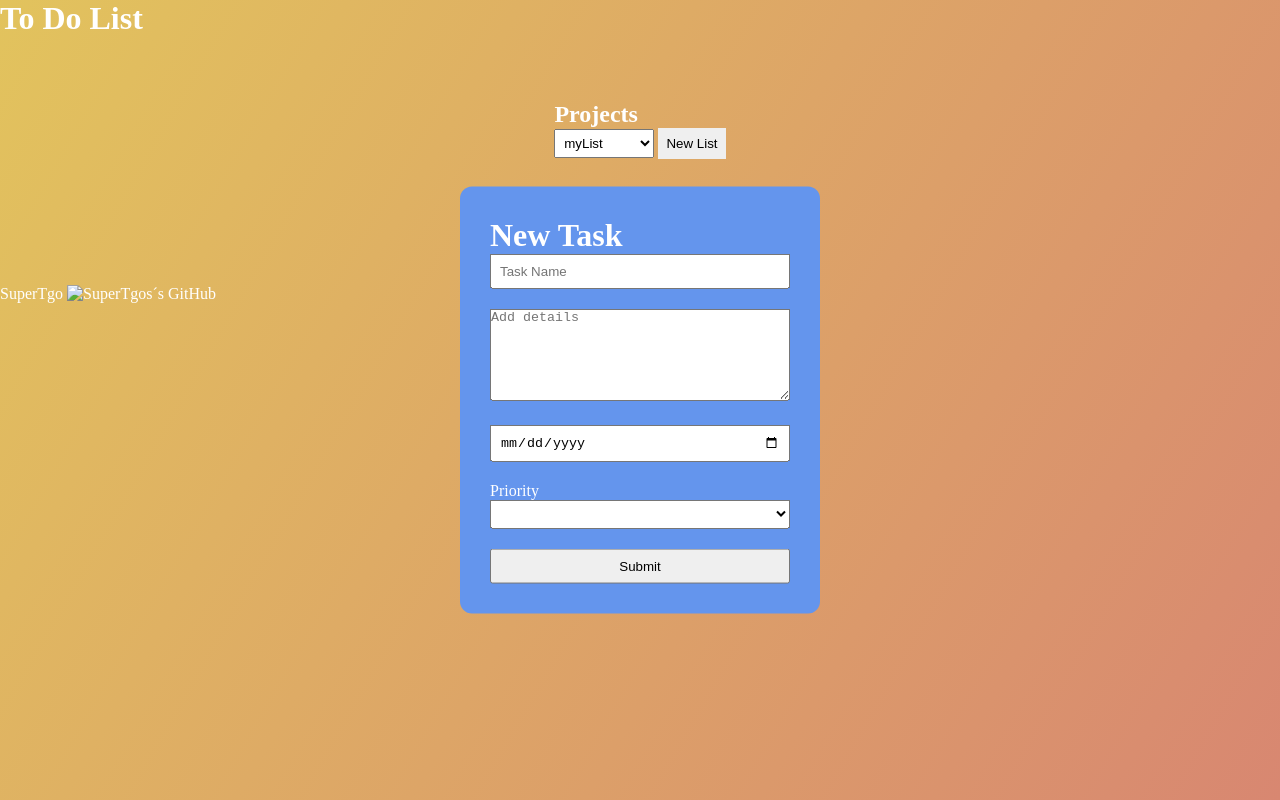
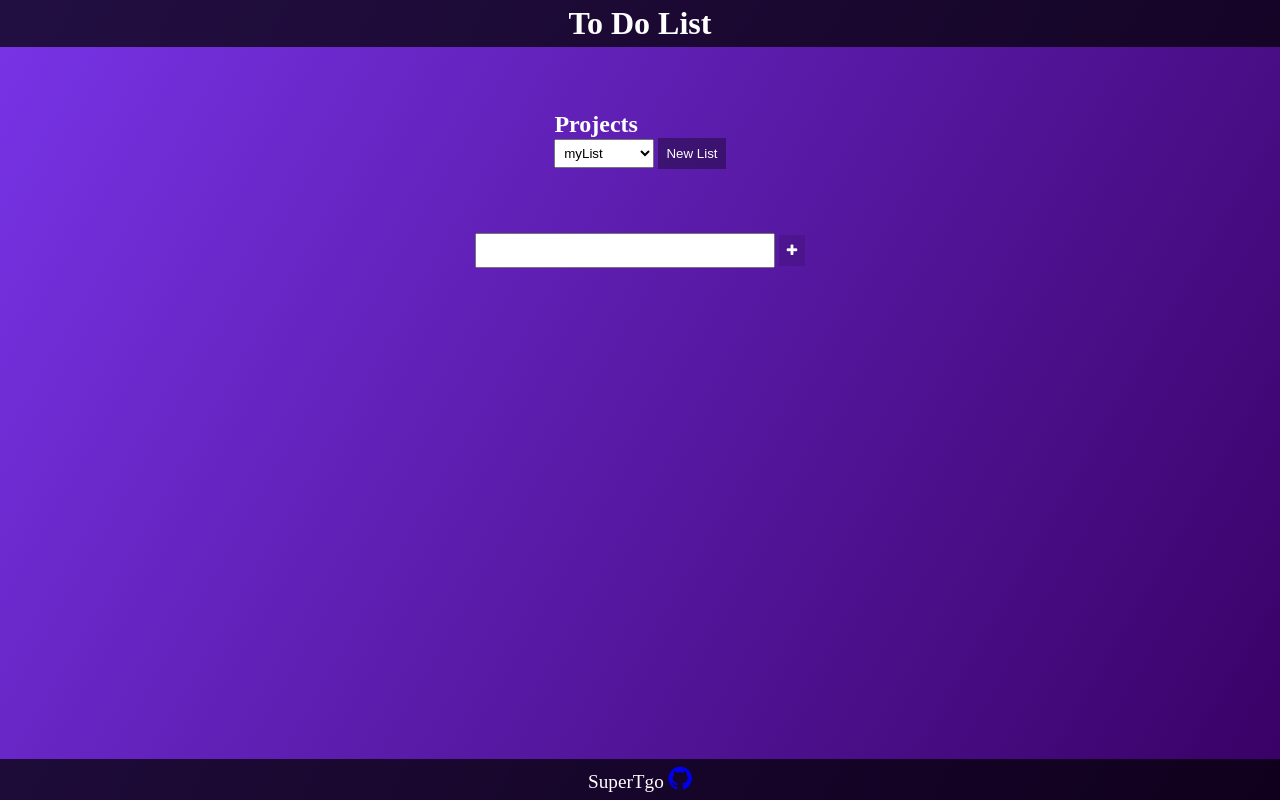
Before and after one commit to supertgo/To-Do-List, a plain HTML site: page index.html in a window 1280 px wide. Drawn offline with Linux system fonts and the light colour scheme.

Commit message:
changed the css website

```diff
--- a/index.html
+++ b/index.html
@@ -28,7 +28,6 @@
 
             <div id="tasks">
                 <div class="top">
-                    <h2>Tasks</h2>
                     <input type="text" id="inputTask">
                     <button id="btnAddTask"><i class="fa fa-plus" aria-hidden="true"></i></button>
                 </div>
@@ -37,19 +36,20 @@
             </div>
 
            <div class="modalTask">
-                <h1>New Task</h1>
+                <h1>New Task </h1>
+
                 <form id="taskForm">
                     <label>
-                        <input type="text" placeholder="Task Name" id="inputTaskName">
+                        <input type="text" placeholder="  Task Name" id="inputTaskName">
                     </label>
                     <label for="">
-                        <textarea name=""  cols="31" rows="6" placeholder="Add details" id="description"></textarea>
+                        <textarea name=""  cols="31" rows="6" placeholder=" Add details" id="description"></textarea>
                     </label>
                     <label>
                         <input type="date" name="date" id="date">
                     </label>
 
-                    <label for="priority">Priority <br>
+                    <label for="priority"> <strong>Priority </strong><br>
                         <select name="priority" id="priority">
 
                             <option value=""></option>
@@ -66,7 +66,7 @@
             <div class="modalProject">
                 <form  id="projectForm">
                     <label>
-                        <input type="text" placeholder="Project Name" id="inputProjectName">
+                        <input type="text" placeholder=" Project Name" id="inputProjectName">
                     </label>
 
                     <label >
@@ -77,7 +77,7 @@
         </main>
 
         <footer>
-            <p>SuperTgo <img src="" alt="SuperTgos´s GitHub"></p>
+            <p>SuperTgo <a href="https://github.com/supertgo/To-Do-List" target="_blank"><span><i class="fa fa-github" aria-hidden="true"></i></span></span></a></p>
         </footer>
 
         <script src="main.js"></script>
--- a/styles/style.css
+++ b/styles/style.css
@@ -1,5 +1,5 @@
 body {
-    background-image: linear-gradient(120deg, #e2c35d, #d88771);
+    background-image: linear-gradient(120deg, #7834e7, #390065);
     color: rgb(255, 255, 255);
     width: 100vw;
     min-height: 100vh;
@@ -12,6 +12,14 @@ body {
     box-sizing: border-box;
 }
 
+body > h1 {
+    color: blueviolet;
+    padding-left: 10px;
+    text-align: center;
+    color: white;
+    background-color: rgba(0, 0, 0, 0.712);
+    padding: 5px;
+}
 main{
 
     justify-content: center;
@@ -27,6 +35,16 @@ main input, main button {
 
 button {
     border: none;
+    cursor: pointer;
+}
+
+span {
+    text-align: center;
+}
+
+#newList {
+    background-color:rgba(0, 0, 0, 0.35);
+    color: white;
 }
 .top > input {
    width: 300px;
@@ -59,6 +77,8 @@ select {
 .btnCheck {
     background: green;
     color: white;
+    border: none;
+
 }
 
 .checked {
@@ -71,24 +91,27 @@ select {
     text-decoration: none;
     opacity: 1;
 }
+#tasks > .top > button {
+    background: rgba(0, 0, 0, 0.116);
+    color: white;
+}
 
-
-#tasks > .top > button {
-    background: rgb(255, 175, 2);
+#taskForm {
+    color:rgb(97, 53, 255);
 }
 
 .modalTask {
 
-    background-color: cornflowerblue;
+    background-color: rgb(255, 255, 255);
     position: fixed;
     top: 50%;
     left: 50%;
     transform: translate(-50%, -50%);
-    padding: 30px;
-    display: flex;
+    padding: 20px;
+    display: none;
+    transition: ease-in-out;
     flex-direction: column;
     border-radius: 12px;
-
 }
 
 .modalTask input, label {
@@ -96,23 +119,48 @@ select {
 }
 
 .modalTask label {
-    margin-bottom: 20px;
+    margin-bottom: 30px;
 
 }
-
-.modalTask input {
-    width: 300px;
+.modalTask h1 {
+    text-align: center;
+    padding: 30px;
+    color: rgb(97, 53, 255);
 }
 
-.modalTask textarea {
-    width: 300px;
+.modalTask input,
+.modalTask textarea,
+.modalTask select
+{
+    width: 250px;
 }
 
-.modalTask select {
-    width: 300px;
-}
+
 .modalProject {
     transition: ease-in-out;
     position: absolute;
     display: none;
 }
+
+footer {
+    position: fixed;
+    bottom: 0;
+    left: 0;
+    width: 100%;
+    background-color: rgba(0, 0, 0, 0.712);
+    display: flex;
+    justify-content: center;
+    text-align: center;
+    padding: 5px;
+}
+
+#btnSubmitTask {
+    border-color:rgb(97, 53, 255);
+}
+footer p {
+    font-size: 1.2rem;
+}
+
+footer span {
+    font-size: 1.7rem;
+}
```
Also changed, not shown: main.js (+2 -2 lines).
